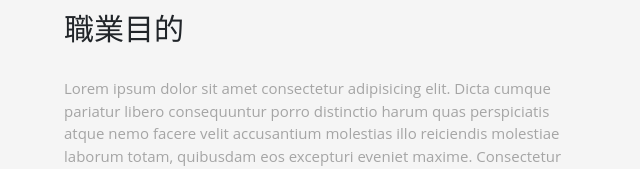
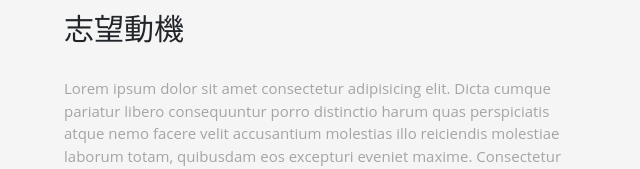
Before and after one commit to huy005/my-first-website, a plain HTML site: page index.html in a window 1280 px wide. Shown: the part 603-772 px from the top of the page, 0-640 px from the left. Drawn offline with Linux system fonts and the light colour scheme.

Commit message:
Editted Info

```diff
--- a/index.html
+++ b/index.html
@@ -60,7 +60,7 @@
         <div class="col- 12 col-md-6 p-0">
           <div id="target">
             <h1 class="section-title section-title-target">
-              職業目的
+              志望動機
             </h1>
             <p>
               Lorem ipsum dolor sit amet consectetur adipisicing elit. Dicta cumque pariatur libero consequuntur porro
```
